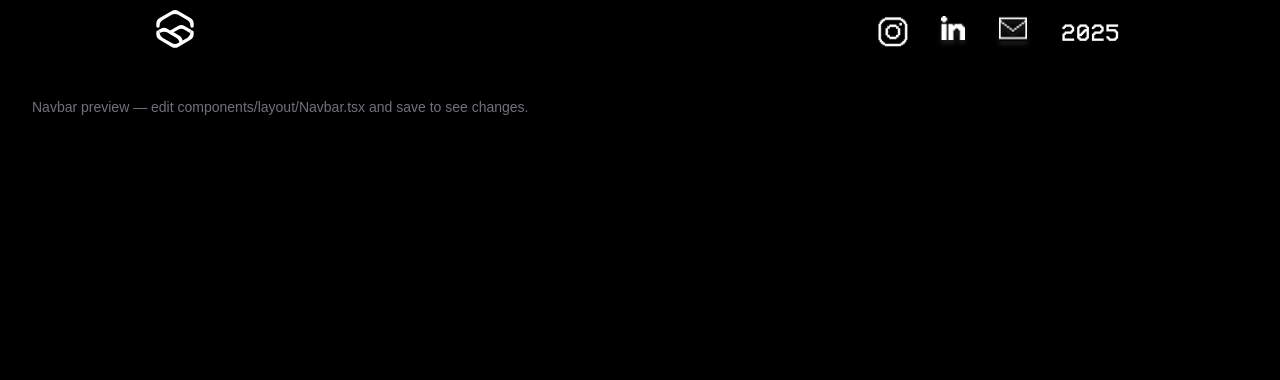
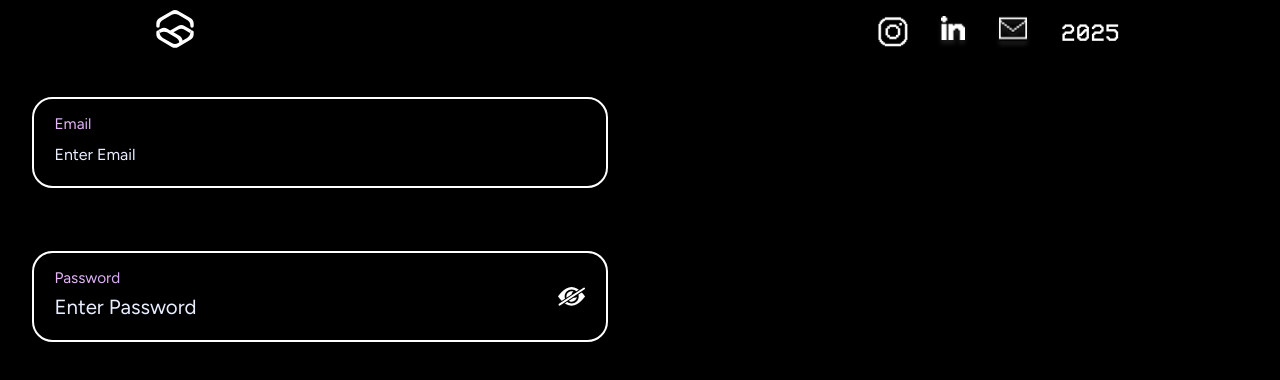
Before and after one commit to hackthevalley/hack-the-front-2026, a Next.js app: page /preview in a window 1280 px wide. Shown: the top 380 px of the page. Built offline with nearby package versions, Linux system fonts and the light colour scheme; a web font is replaced by a local one.

Commit message:
feat: create textfield component

```diff
--- a/app/preview/page.tsx
+++ b/app/preview/page.tsx
@@ -1,4 +1,5 @@
 import Navbar from "@/components/layout/Navbar";
+import TextField from "@/components/ui/TextField";
 
 /**
  * Throwaway component preview route — visit /preview to see components in
@@ -8,8 +9,19 @@ export default function Preview() {
   return (
     <div className="flex flex-1 flex-col bg-black">
       <Navbar />
-      <main className="p-8 text-sm text-zinc-500">
-        Navbar preview — edit components/layout/Navbar.tsx and save to see changes.
+      <main className="flex flex-col gap-8 p-8">
+        <div className="max-w-xl">
+          <TextField name="Email" type="email" placeholder="Enter Email" required />
+        </div>
+        <div className="max-w-xl">
+          <TextField
+            name="Password"
+            type="password"
+            placeholder="Enter Password"
+            required
+            requireStrongPassword
+          />
+        </div>
       </main>
     </div>
   );
--- /dev/null
+++ b/components/ui/TextField.tsx
@@ -0,0 +1,176 @@
+"use client";
+
+import * as React from "react";
+import { isValidEmail, isValidPassword } from "@/components/ui/validation";
+import EyeIcon from "@/components/ui/EyeIcon";
+
+export type TextFieldHandle = {
+  /** Runs validation, updates the error message, returns whether the field is valid. */
+  validate: () => boolean;
+};
+
+type TextFieldType = "text" | "email" | "password";
+
+/** Override the default validation messages. Any omitted key falls back to the default. */
+type ErrorMessages = {
+  /** Shown when `required` and the field is empty. Defaults to `"<name> is required."`. */
+  required?: string;
+  /** Shown when a non-empty value fails the email/password rule for this `type`. */
+  invalid?: string;
+};
+
+type TextFieldProps = {
+  name: string;
+  placeholder?: string;
+  required?: boolean;
+  type?: TextFieldType;
+  /** Enforce the strength rule (8+ chars, a capital, a number). Use for sign-up, not login. */
+  requireStrongPassword?: boolean;
+  errorMessages?: ErrorMessages;
+  value?: string;
+  onChange?: (value: string) => void;
+  className?: string;
+};
+
+const LABEL_GRADIENT =
+  "linear-gradient(95.06deg, #F6C7FC -13.3%, #7839DC 113.68%)";
+
+function TextField(
+  {
+    name,
+    placeholder = "",
+    required = false,
+    type = "text",
+    requireStrongPassword = false,
+    errorMessages = {},
+    value: controlledValue,
+    onChange,
+    className = "",
+  }: TextFieldProps,
+  ref: React.Ref<TextFieldHandle>,
+) {
+  const [internalValue, setInternalValue] = React.useState("");
+  const [error, setError] = React.useState<string | null>(null);
+  const [showPassword, setShowPassword] = React.useState(false);
+
+  const value = controlledValue ?? internalValue;
+  const isPassword = type === "password";
+
+  const fieldId = React.useId();
+  const errorId = `${fieldId}-error`;
+
+  function computeError(val: string): string | null {
+    const trimmed = val.trim();
+    if (required && !trimmed) {
+      return errorMessages.required ?? `${name} is required.`;
+    }
+    if (!trimmed) return null;
+    if (type === "email" && !isValidEmail(trimmed)) {
+      return errorMessages.invalid ?? "Please enter a valid email.";
+    }
+    if (type === "password" && requireStrongPassword && !isValidPassword(val)) {
+      return (
+        errorMessages.invalid ??
+        "Password must be at least 8 characters with a capital letter and a number."
+      );
+    }
+    return null;
+  }
+
+  function validate(): boolean {
+    const message = computeError(value);
+    setError(message);
+    return message === null;
+  }
+
+  React.useImperativeHandle(ref, () => ({ validate }));
+
+  function handleChange(event: React.ChangeEvent<HTMLInputElement>) {
+    const next = event.target.value;
+    setInternalValue(next);
+    onChange?.(next);
+
+    // Clear the error once the field becomes valid again.
+    if (error && !computeError(next)) setError(null);
+  }
+
+  const inputType = isPassword ? (showPassword ? "text" : "password") : type;
+
+  // Mask glyphs (•) render smaller than letters, so enlarge + space them out
+  // while masked to match the visual weight of the normal text.
+  // Keep the minimum at 16px: anything smaller makes iOS Safari zoom the page
+  // when the field is focused on mobile.
+  const isMasked = isPassword && !showPassword;
+  const inputSizeClass = isMasked
+    ? "text-[clamp(18px,1.6vw,28px)] tracking-[0.05em]"
+    : "text-[clamp(16px,1.2vw,21px)]";
+
+  return (
+    <div className={`w-full font-figtree ${className}`}>
+      <label
+        htmlFor={fieldId}
+        className="
+          relative flex items-center gap-3
+          rounded-[clamp(16px,1.6vw,24px)] border-2 border-white
+          bg-transparent
+          px-[clamp(16px,1.6vw,28px)] py-[clamp(12px,1.2vw,20px)]
+        "
+      >
+        <div className="min-w-0 flex-1">
+          <span
+            className="block font-normal text-[clamp(14px,1.2vw,20px)] leading-tight bg-clip-text text-transparent"
+            style={{ backgroundImage: LABEL_GRADIENT }}
+          >
+            {name}
+          </span>
+
+          <input
+            id={fieldId}
+            type={inputType}
+            value={value}
+            onChange={handleChange}
+            onBlur={validate}
+            placeholder={placeholder}
+            required={required}
+            aria-invalid={error !== null}
+            aria-describedby={error ? errorId : undefined}
+            className={`
+              mt-1 w-full bg-transparent outline-none font-figtree
+              font-normal leading-[clamp(30px,2.6vw,44px)] text-white
+              placeholder:text-[#EAEFFF] placeholder:tracking-normal
+              ${inputSizeClass}
+            `}
+          />
+        </div>
+
+        {isPassword && (
+          <button
+            type="button"
+            onClick={() => setShowPassword((prev) => !prev)}
+            aria-label={showPassword ? "Hide password" : "Show password"}
+            aria-pressed={showPassword}
+            // Negative margin keeps the icon in place while enlarging the tap
+            // target to a comfortable size for touch.
+            className="shrink-0 -m-2 flex items-center justify-center p-2 text-white outline-none focus-visible:opacity-70"
+          >
+            <EyeIcon open={showPassword} className="h-[clamp(16px,1.5vw,24px)] w-auto" />
+          </button>
+        )}
+      </label>
+
+      {/* Always reserve space so showing an error doesn't shift content below. */}
+      <p
+        id={errorId}
+        role="alert"
+        aria-hidden={error === null}
+        className={`mt-[clamp(8px,0.8vw,12px)] pl-[clamp(16px,1.6vw,28px)] text-[clamp(12px,1.06vw,16px)] text-[#FFDADA] ${
+          error ? "" : "invisible"
+        }`}
+      >
+        {error ?? " "}
+      </p>
+    </div>
+  );
+}
+
+export default React.forwardRef(TextField);
```
Also changed, not shown: 1 other file (tests, documents, lock files or other folders).
